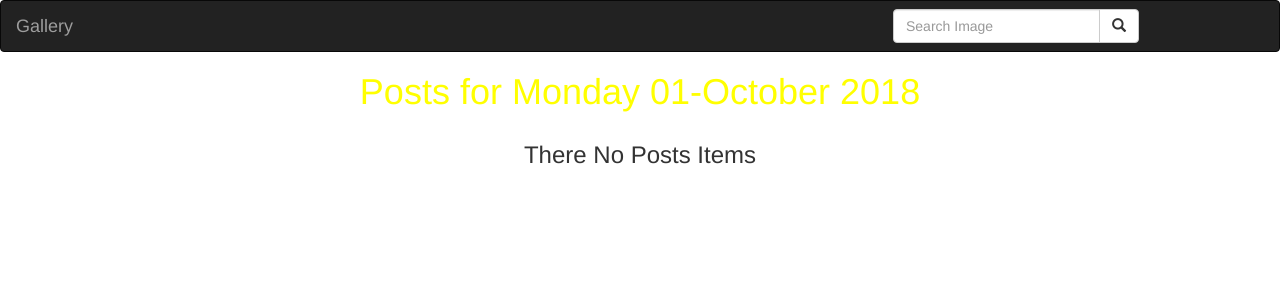
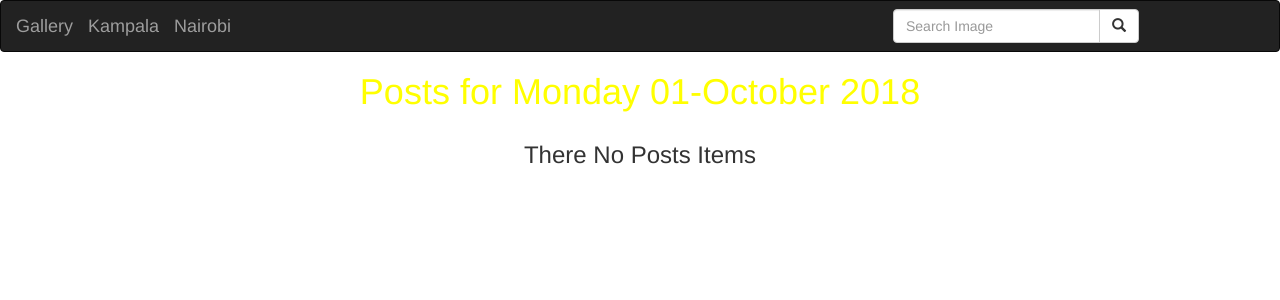
Before and after one commit to Yvonne-Ouma/Gallery, a Django app: page / in a window 1280 px wide. Shown: the top 300 px of the page. Run offline with Django 3.2, Linux system fonts and the light colour scheme; data that the repository does not hold is empty; some libraries are stand-ins or nearby versions.

Commit message:
added navbar links for nairobi and kampala

```diff
--- a/gallery/templates/navbar.html
+++ b/gallery/templates/navbar.html
@@ -12,6 +12,8 @@
         <div class="container-fluid">
             <div class="navbar-header">
                 <a class="navbar-brand" href="/">Gallery</a>
+                <a class="navbar-brand" href="">Kampala</a>
+                <a class="navbar-brand" href="">Nairobi</a>
             </div>
 
 <!-- Adding a search form  -->
```
